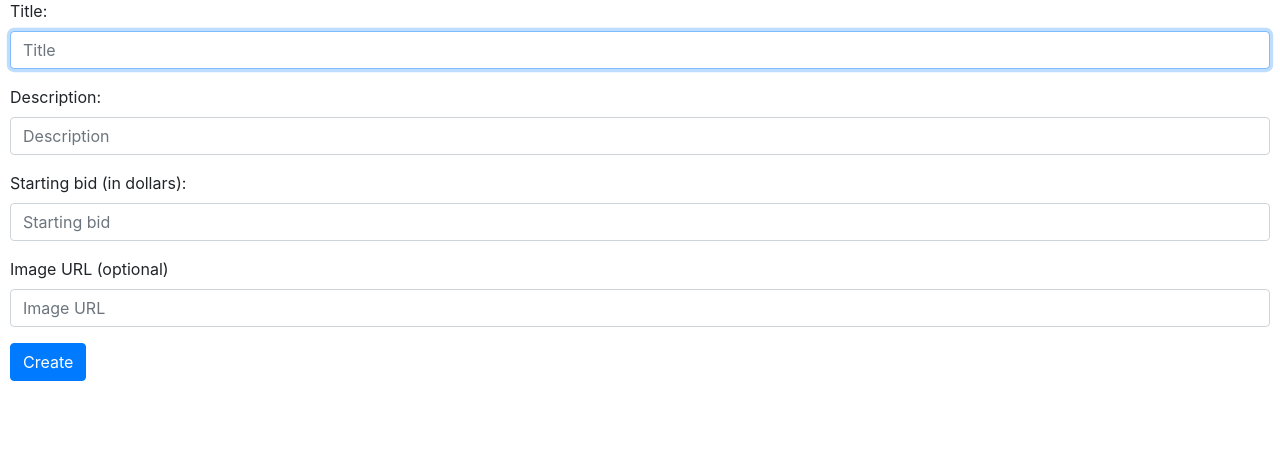
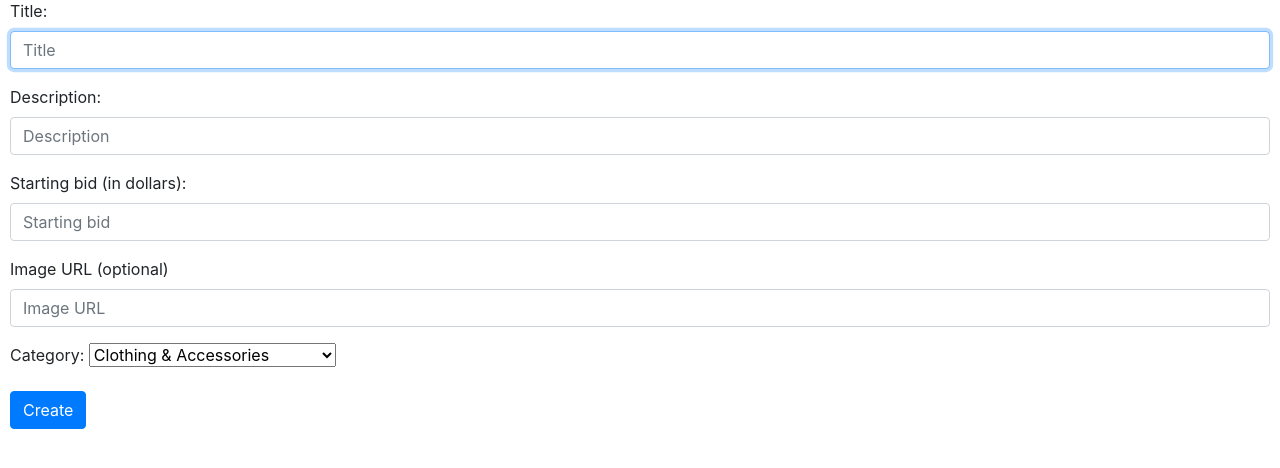
Before and after one commit to 1hubert/cs50w-commerce, a Django app: page /new in a window 1280 px wide. Shown: the part 210-678 px from the top of the page. Run offline with Django 3.2, Linux system fonts and the light colour scheme; some libraries are stand-ins or nearby versions.

Commit message:
feat: add category to new auction form

```diff
--- a/auctions/models.py
+++ b/auctions/models.py
@@ -17,8 +17,7 @@ class User(AbstractUser):
 # 2) python manage.py migrate
 # to migrate those changes to your database
 
-class AuctionListing(models.Model):
-    CATEGORY_CHOICES = (
+CATEGORY_CHOICES = (
         (CLOTH := 'CLOTHING', 'Clothing & Accessories'),
         (HEALTH := 'HEALTH', 'Health & Beauty'),
         (FIT := 'FITNESS', 'Fitness'),
@@ -28,6 +27,7 @@ class AuctionListing(models.Model):
         (CAM := 'CAMERAS', 'Cameras & Photos')
     )
 
+class AuctionListing(models.Model):
     created_at = models.DateTimeField(default=now)
     user = models.ForeignKey(User, on_delete=models.CASCADE)
     title = models.CharField(max_length=150)
--- a/auctions/templates/auctions/new_listing.html
+++ b/auctions/templates/auctions/new_listing.html
@@ -26,6 +26,14 @@
             <label>Image URL (optional)</label>
             <input class="form-control" type="text" name="image_url" placeholder="Image URL">
         </div>
+        <div class="form-group">
+            <label>Category:</label>
+            <select name="category">
+                {% for val, name in category_choices %}
+                    <option value={{ val }}>{{ name }}</option>
+                {% endfor %}
+            </select>
+        </div>
         <input class="btn btn-primary" type="submit" value="Create">
     </form>
 {% endblock %}
--- a/auctions/views.py
+++ b/auctions/views.py
@@ -5,6 +5,7 @@ from django.shortcuts import render
 from django.urls import reverse
 
 from .models import User, AuctionListing, Bid, Comment
+from .models import CATEGORY_CHOICES
 
 
 def index(request):
@@ -69,10 +70,13 @@ def new_listing(request):
         description = request.POST['description']
         starting_bid = int(request.POST['starting_bid'])
         image_url = request.POST['image_url']
+        category = request.POST['category']
 
         # Attempt to create a new listing
-        listing = AuctionListing(title=title, description=description, starting_bid=starting_bid, photo=image_url, user=request.user)
+        listing = AuctionListing(title=title, description=description, starting_bid=starting_bid, photo=image_url, user=request.user, category=category)
         listing.save()
         return HttpResponseRedirect(reverse("index"))
     else:
-        return render(request, 'auctions/new_listing.html')
+        return render(request, 'auctions/new_listing.html', {
+            "category_choices": CATEGORY_CHOICES
+        })
```
Also changed, not shown: db.sqlite3.
